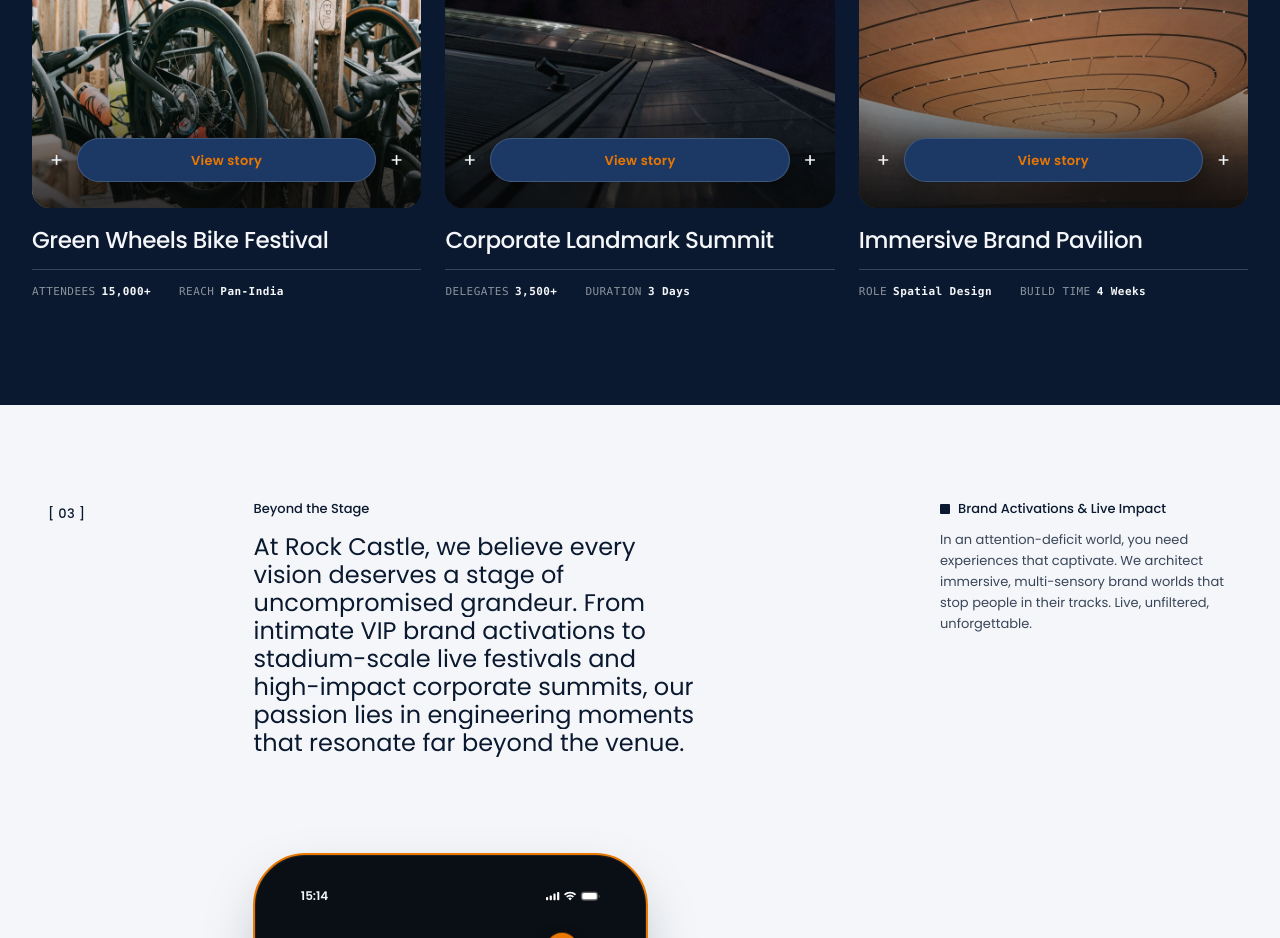
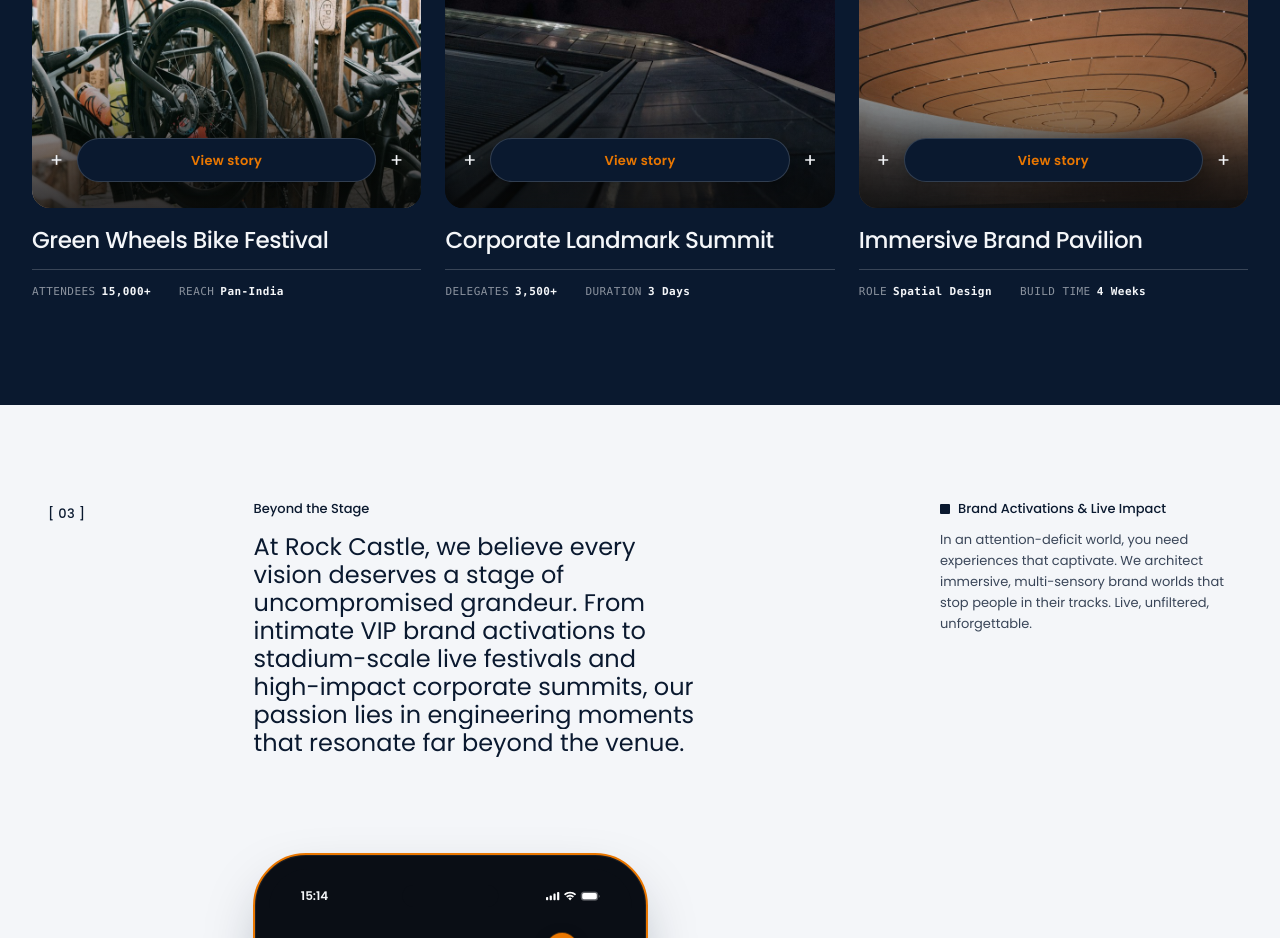
Before and after one commit to Jnyanu18/rockcastle_hoy, a Next.js app: page / in a window 1280 px wide. Shown: the part 1700-2638 px from the top of the page. Built offline with nearby package versions, Linux system fonts and the light colour scheme; grey boxes are pictures that could not be loaded.

Commit message:
changed view hover color

```diff
--- a/components/sections/RecentExperiences.css
+++ b/components/sections/RecentExperiences.css
@@ -281,7 +281,7 @@
   align-items: center;
   justify-content: center;
   border-radius: 999px;
-  background: #1c3864;
+  background: #0A192F;
   border: 1px solid rgba(255, 255, 255, 0.16);
   box-shadow: 0 8px 24px rgba(0, 0, 0, 0.4);
   color: var(--rc-orange);
@@ -294,7 +294,7 @@
 }
 
 .rx-plate-card:hover .rx-plate__view-pill {
-  background: #204174;
+  background: #0A192F;
   border-color: rgba(255, 255, 255, 0.24);
 }
 
```
